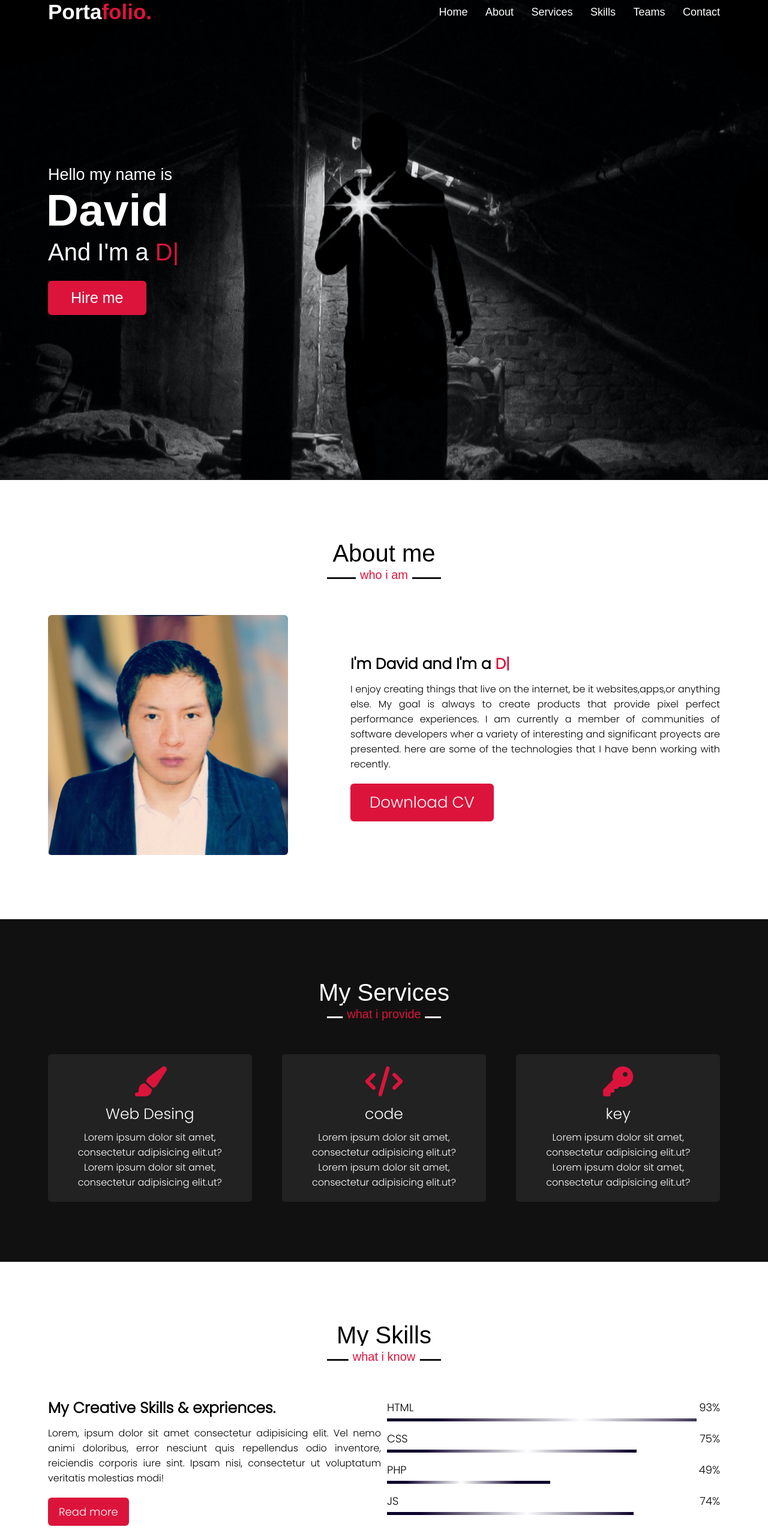
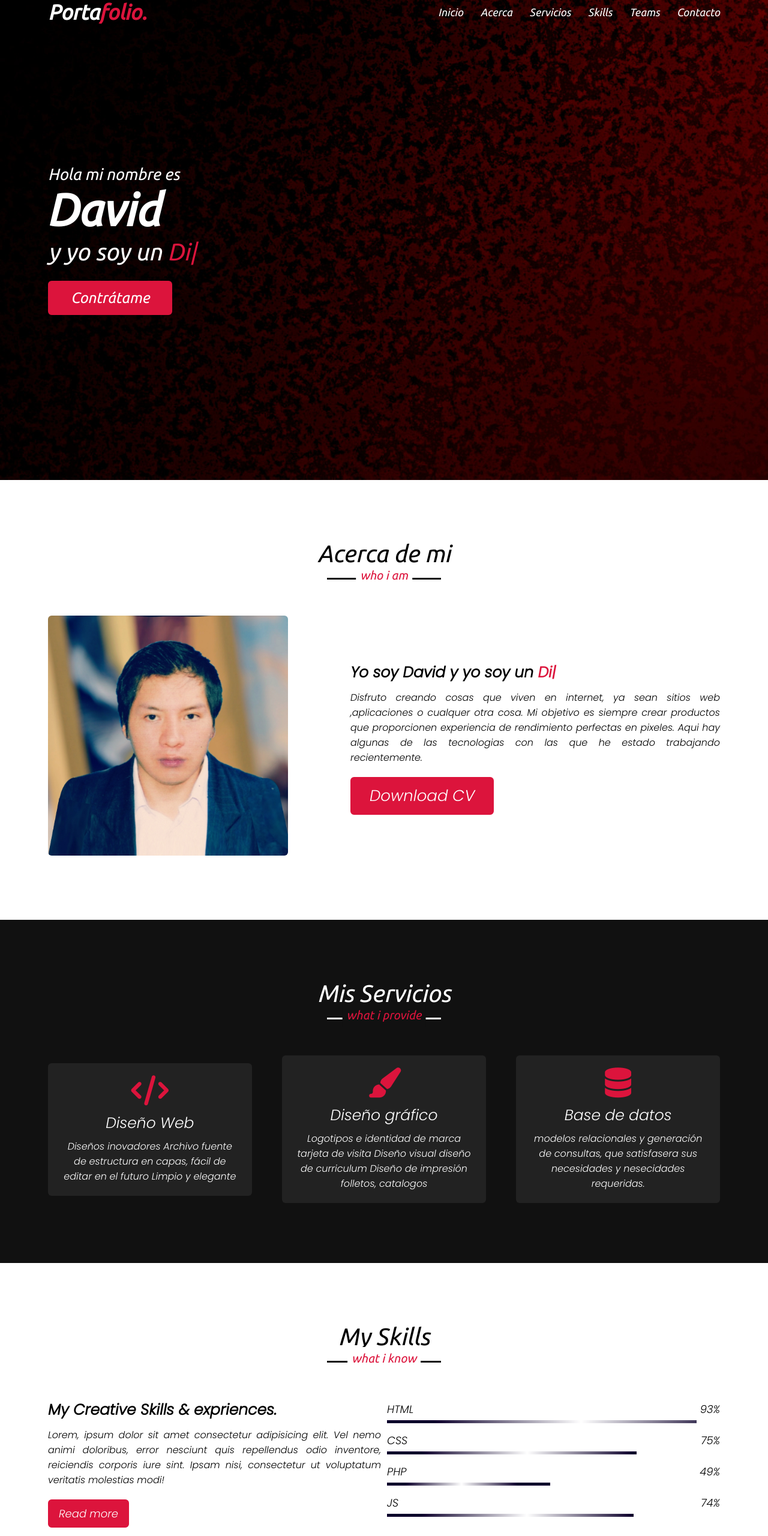
Before and after one commit to davttech/ii, a plain HTML site: page index.html in a window 1280 px wide. Shown: the top 2560 px of the page at 60% size. Drawn offline with nearby package versions, Linux system fonts and the light colour scheme; a script that the page names is missing.

Commit message:
second edition

```diff
--- a/index.html
+++ b/index.html
@@ -24,12 +24,12 @@
         <div class="max-width">
             <div class="logo"><a href="#">Porta<span>folio.</span></a></div>
             <ul class="menu">
-                <li><a href="#home">Home</a></li>
-                <li><a href="#about">About</a></li>
-                <li><a href="#services">Services</a></li>
+                <li><a href="#home">Inicio</a></li>
+                <li><a href="#about">Acerca</a></li>
+                <li><a href="#services">Servicios</a></li>
                 <li><a href="#skills">Skills</a></li>
                 <li><a href="#teams">Teams</a></li>
-                <li><a href="#contact">Contact</a></li>
+                <li><a href="#contact">Contacto</a></li>
             </ul>
             <div class="menu-btn">
                 <i class="fas fa-bars"></i>
@@ -40,26 +40,28 @@
     <section class="home" id="home">
         <div class="max-width">
             <div class="home-content">
-                <div class="text-1">Hello my name is </div>
+                <div class="text-1">Hola mi nombre es</div>
                 <div class="text-2">David </div>
-                <div class="text-3">And I'm a <span class="typing"></span></div>
-                <a href="#">Hire me</a>
+                <div class="text-3">y yo soy un <span class="typing"></span></div>
+                <a href="#contact">Contrátame</a>
             </div>
         </div>
     </section>
     <!--  About section  -->
     <section class="about" id="about" >
         <div class="max-width">
-            <h2 class="title">About me</h2>
+            <h2 class="title">Acerca de mi</h2>
             <div class="about-content">
                 <div class="column left">
                     <img src="img/photo.jpg" alt="">
                 </div>
                 <div class="column rigth">
-                    <div class="text">I'm David and I'm a <span class="typing-2"></span> </div>
-                    <P>I enjoy creating things that live on the internet, be it websites,apps,or anything else. My goal is always to create products that provide pixel perfect performance experiences.
-                    I am currently a member of communities of software developers wher a variety of interesting and significant proyects are presented.
-                    here are some of the technologies that I have benn working with recently.
+                    <div class="text">Yo soy David y yo soy un <span class="typing-2"></span> </div>
+                    <P>Disfruto creando cosas que viven en internet, ya sean sitios web
+                        ,aplicaciones o cualquer otra cosa. Mi objetivo es siempre crear productos
+                        que proporcionen experiencia de rendimiento perfectas en pixeles.
+                        Aqui hay algunas de las tecnologias con las que he estado trabajando
+                        recientemente.
                     </P>
                     <a href="#">Download CV</a>
                 </div>
@@ -69,32 +71,50 @@
     <!--  services section -->
     <section class="services" id="services" >
         <div class="max-width">
-            <h2 class="title">My Services</h2>
+            <h2 class="title"> Mis Servicios</h2>
             <div class="serv-content">
                 <div class="card">
                     <div class="box">
-                        <i class="fas fa-paint-brush"></i>
-                        <div class="text">Web Desing</div>
-                        <p>Lorem ipsum dolor sit amet, consectetur adipisicing elit.ut?
-                            Lorem ipsum dolor sit amet, consectetur adipisicing elit.ut?
+                        <i class="fa fa-code"></i>
+                        <div class="text">Diseño Web</div>
+                        <p>Diseños inovadores
+                            Archivo fuente de estructura en capas, fácil de editar en el futuro
+                            Limpio y elegante
+                            <!----
+                            Pixel Perfect Quality
+                            Limpio y alineado
+                            Diseño de alta calidad
+                            Siga las últimas tendencias
+                            Imágenes de alta calidad
+
+                            ¿Por qué elegirme?
+                            Servicio profesional
+                            Soporte y orientación completos
+
+                            Tipo de sitio web
+                            Comercio electrónico
+                            Blog, portafolio-->
                         </p>
                     </div>
                 </div>
                 <div class="card">
                     <div class="box">
-                        <i class="fa fa-code" aria-hidden="true"></i>
-                        <div class="text">code</div>
-                        <p>Lorem ipsum dolor sit amet, consectetur adipisicing elit.ut?
-                            Lorem ipsum dolor sit amet, consectetur adipisicing elit.ut?
+                        <i class="fas fa-paint-brush" aria-hidden="true"></i>
+                        <div class="text">Diseño gráfico</div>
+                        <p>Logotipos e identidad de marca
+                            tarjeta de visita
+                            Diseño visual
+                            diseño de curriculum
+                            Diseño de impresión
+                            folletos, catalogos
                         </p>
                     </div>
                 </div>
                 <div class="card">
                     <div class="box">
-                        <i class="fa fa-key" aria-hidden="true"></i>
-                        <div class="text">key</div>
-                        <p>Lorem ipsum dolor sit amet, consectetur adipisicing elit.ut?
-                            Lorem ipsum dolor sit amet, consectetur adipisicing elit.ut?
+                        <i class="fa fa-database" aria-hidden="true"></i>
+                        <div class="text">Base de datos</div>
+                        <p>modelos relacionales y generación de consultas, que satisfasera sus necesidades y nesecidades requeridas.
                         </p>
                     </div>
                 </div>
@@ -197,16 +217,26 @@
     <!--  Contact section  -->
     <section class="contact" id="contact">
         <div class="max-width">
-            <h2 class="title">Contact me</h2>
+            <h2 class="title">Contáctame</h2>
             <div class="contact-content">
                 <div class="column left">
-                    <div class="text">Get in Touch</div>
-                    <p>I am currently looking for new opportunities, mi inbox is always open. Whether they have a question or just wnat to say hello.  !I Will do my best to reply you¡</p>
+                    <div class="text">Ponte en contacto</div>
+                    <p>Actualmente estoy buscando nuevas oportunidades,
+                        mi bandeja de entrada siempre esta abierta.
+                        Ya sea que tengan una pregunta o simplente quiera saludar,
+                        !hare todo lo posible para responderle.</p>
                     <div class="icons">
                         <div class="row">
-                            <i class="fa fa-address-card" aria-hidden="true"></i>
+                            <i class="fa fa-user" aria-hidden="true"></i>
                             <div class="info">
-                                <div class="head">Address</div>
+                                <div class="head">Nombre</div>
+                                <div class="sub-title">David M</div>
+                            </div>
+                        </div>
+                        <div class="row">
+                            <i class="fa fa-map-marker" aria-hidden="true"></i>
+                            <div class="info">
+                                <div class="head">Dirección</div>
                                 <div class="sub-title">Potosi, Bolivia</div>
                             </div>
                         </div>
@@ -214,14 +244,14 @@
                             <i class="fa fa-envelope" aria-hidden="true"></i>
                             <i class="fa fa-envelope-o" aria-hidden="true"></i>
                             <div class="info">
-                                <div class="head">Email</div>
+                                <div class="head">E-mail</div>
                                 <div class="sub-title">davttech@gmail.com</div>
                             </div>
                         </div>
                     </div>
                 </div>
                 <div class="column right">
-                    <div class="text">Message me</div>
+                    <div class="text">Mensaje</div>
                     <form action="#" class="">
                         <div class="fields">
                             <div class="field name">
@@ -235,11 +265,11 @@
                             <input type="text" placeholder="Subjet" required>
                         </div>
                         <div class="field textarea">
-                            <textarea  target="_blank" cols="30" rows="10" placeholder="Describe proyect.." required></textarea>
+                            <textarea  target="_blank" cols="30" rows="10" placeholder="Describe objet.." required></textarea>
                             <a target="_blank" href="https://www.whatsapp.com"><i></i></a>
                         </div>
                         <div class="button">
-                            <button type="submit">Send message</button>
+                            <button type="submit">Enviar mensaje</button>
                         </div>
                     </form>
                 </div>
@@ -248,47 +278,9 @@
     </section>
     <!--  footer section -->
     <footer>
-        <span>Created by <a href="#">CodingBolivia</a> l <span class="far fa-copyright"></span>2021 All rights reserved. </span>
+        <span><a href="#">copyright </a><span class="far fa-copyright"></span>2021 Todos los derechos reservados | davttech.</span>
     </footer>
 
     <script src="script.js"></script>
 </body>
 </html>
-
-
-
-
-
-
-
-
-<!--  Hola mi nombre es ----------------------------------------------------
-    David Mamani Q.
-    contruyo cosas para la web
-
-    Soy desarrollador web app. con sede en Potosi Bolivia
-    y me especializo en la creacion de (Diseño,web,app y todo lo demas)
-
-    Get in Touch
-
-    About me
-    Disfruto creando cosas que viven en internet, ya sean sitios web
-    ,aplicaciones o cualquer otra cosa. Mi objetivo es siempre crear productos
-    que proporcionen experiencia de rendimiento perfectas en pixeles.
-
-    Actualmente soy mienbro de comunidades de desarrolladores de sofware
-    donde se presentan variedad de proyectos interesantes y significativos
-
-    Aqui hay algunas de las tecnologias con las que he estado trabajando
-    recientemente.
-
-    2Algunas cosas que he construido
-
-
-    4Contact
-
-    Actualmente estoy buscando nuevas oportunidades,
-    mi bbandeja de entrada siempre esta abierta.
-    Ya sea que tengan una pregunta o simplente quiera saludar,
-    !hare todo lo posible para responderle
- --------------------------------------------------------------------------->
--- a/script.js
+++ b/script.js
@@ -21,14 +21,14 @@ $(document).ready(function(){
     //typing animation script
     var typed = new Typed(".typing",{
 
-    strings: [" "," ","Developer ","Blogger ","Designer ","Freelancer "],
+    strings: [" "," ","Desarrollador Web ","Diseñador Gráfico ","Freelancer "],
     typedSped: 80,
     backSpeed: 80,
     loop: true
     });
     var typed = new Typed(".typing-2",{
 
-    strings: [" "," ","Developer ","Blogger ","Designer ","Freelancer "],
+    strings: [" "," ","Desarrollador Web ","Diseñador Gráfico ","Freelancer "],
     typedSped: 80,
     backSpeed: 80,
     loop: true
--- a/style.css
+++ b/style.css
@@ -1,4 +1,4 @@
-@import url('https://fonts.googleapis.com/css2?family=Poppins:wght@300&display=swap');
+@import url('https://fonts.googleapis.com/css2?family=Poppins:ital,wght@1,300&family=Ubuntu:ital@1&display=swap');
 * {
     margin: 0;
     padding: 0;
@@ -115,7 +115,8 @@ section .title::after {
 /*---    home section   ---*/
 .home {
     display: flex;
-    background: url("img/img9.jpg")no-repeat center;
+    background: url("img/img13.jpg")no-repeat center;
+
     height: 100vh;
     color: #fff;
     min-height: 500px;
@@ -231,8 +232,10 @@ section .title::after {
     transition: all 0.3s ease;
 }
 .services .serv-content .card:hover {
+    background: url("img/img14.jpeg")no-repeat;
+    /*
     background: crimson;
-    background: linear-gradient(0deg, crimson 0%, rgba(11,0,1,1) 63%);
+    background: linear-gradient(0deg, crimson 0%, rgba(11,0,1,1) 63%);*/
 }
 .services .serv-content .card .box {
     transition: all 0.3s ease;
@@ -418,7 +421,7 @@ section .title::after {
 }
 /*---    contact section   ---*/
 .contact .title::after{
-    content: "get in touch";
+    content: "Get in touch";
 }
 .contact .contact-content .column{
     width: calc(50% - 30px);
```
Also changed, not shown: img/img10.jpg (deleted), img/img11.jpg (deleted), img/img12.jpg (deleted), img/img13.jpg (added), img/img14.jpeg (added), img/img9.jpg (deleted), 2 other files.
